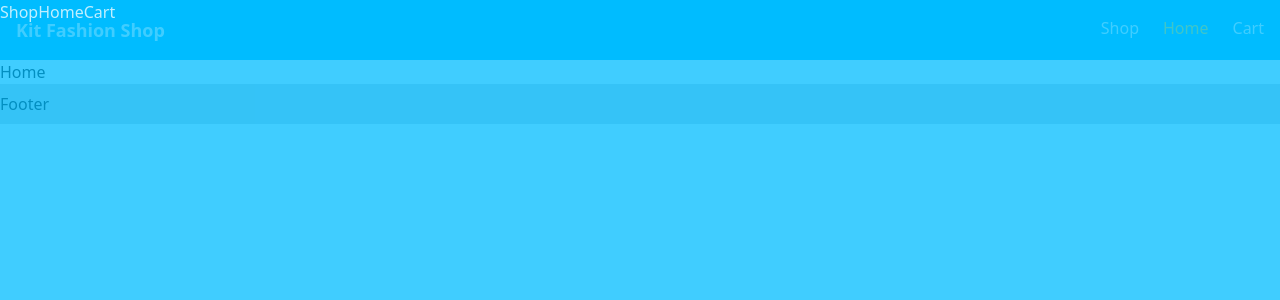
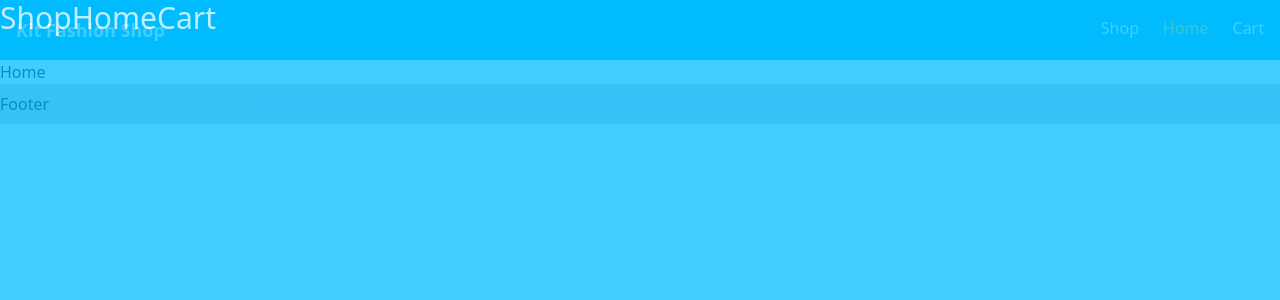
Before and after one commit to Uni-T17/Kit-Fashion-Shop, a React (Vite) app: page / in a window 1280 px wide. Shown: the top 300 px of the page. Built offline with nearby package versions, Linux system fonts and the light colour scheme.

Commit message:
Make some Changes

```diff
--- a/src/components/Header.tsx
+++ b/src/components/Header.tsx
@@ -35,9 +35,15 @@ function Header() {
         {/* For Mobile */}
         <div className="fixed inset-0 z-50 bg-sky-400 opacity-75 ">
           <div className="">
-            <Link to={"/shop"}>Shop</Link>
-            <Link to={"/"}>Home</Link>
-            <Link to={"cart"}>Cart</Link>
+            <Link to={"/shop"} className="text-3xl">
+              Shop
+            </Link>
+            <Link to={"/"} className="text-3xl">
+              Home
+            </Link>
+            <Link to={"cart"} className="text-3xl">
+              Cart
+            </Link>
           </div>
         </div>
       </nav>
```
